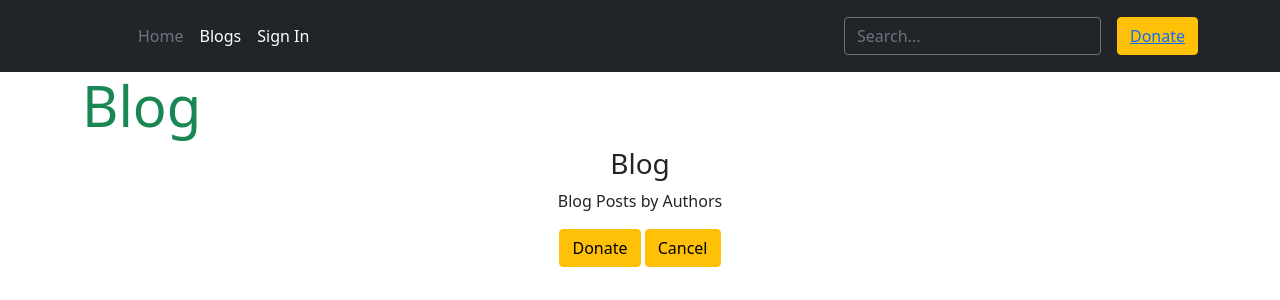
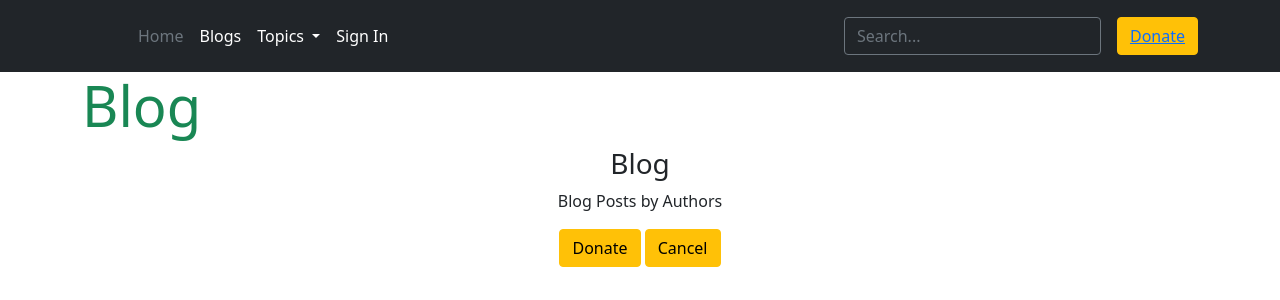
Before and after one commit to NgiapPuoyKoh/django-blogchat-tech, a Django app: page /blog/ in a window 1280 px wide. Shown: the top 300 px of the page. Run offline with Django 3.2, Linux system fonts and the light colour scheme; tables that the repository leaves empty hold one stand-in row (values such as "Sample post"); some libraries are stand-ins or nearby versions.

Commit message:
Add dynamic topic_list drop-down menu nav link to Navbar

```diff
--- a/templates/base.html
+++ b/templates/base.html
@@ -34,7 +34,6 @@
     {% endblock %}
 
     {% block corejs %}
-      <script src="https://cdn.jsdelivr.net/npm/@popperjs/core@2.9.2/dist/umd/popper.min.js" integrity="sha384-IQsoLXl5PILFhosVNubq5LC7Qb9DXgDA9i+tQ8Zj3iwWAwPtgFTxbJ8NT4GN1R8p" crossorigin="anonymous"></script>
       <script src="https://cdn.jsdelivr.net/npm/bootstrap@5.0.1/dist/js/bootstrap.min.js" integrity="sha384-Atwg2Pkwv9vp0ygtn1JAojH0nYbwNJLPhwyoVbhoPwBhjQPR5VtM2+xf0Uwh9KtT" crossorigin="anonymous"></script>
       <script src="https://js.stripe.com/v3/"></script>
     {% endblock%}
@@ -85,6 +84,18 @@
           <ul class="nav col-12 col-lg-auto me-lg-auto mb-2 justify-content-center mb-md-0">
             <li><a href="{% url 'home' %}" class="nav-link px-2 text-secondary">Home</a></li>
             <li><a href="{% url 'posts' %}" class="nav-link px-2 text-white">Blogs</a></li>
+            <li class="nav-item dropdown">
+              <a class="nav-link dropdown-toggle px-2 text-white" href="#" id="navbarDarkDropdownMenuLink" role="button" data-bs-toggle="dropdown" aria-expanded="false">
+                Topics
+              </a>
+              <div class="dropdown-menu dropdown-menu-dark" aria-labelledby="navbarDarkDropdownMenuLink">
+                {% for topic in topic_list %}
+                  <a href="/blog/topic/{{ topic.name }}/" class="dropdown-item">
+                  {{ topic.name|title }}
+                  </a>
+                {% endfor %}
+              </div>
+            </li>
             {% comment %} <li><a href="{% url 'blog' %}" class="nav-link px-2 text-white">Blog</a></li> {% endcomment %}
             {% if request.user.is_authenticated %}
               <li><a href="{% url 'post-create' %}" class="nav-link px-2 text-white">Create Post</a></li>
@@ -128,6 +139,7 @@
     {% block postloadjs %}
     {% endblock %}
 
+  <script src="https://cdn.jsdelivr.net/npm/@popperjs/core@2.9.2/dist/umd/popper.min.js" integrity="sha384-IQsoLXl5PILFhosVNubq5LC7Qb9DXgDA9i+tQ8Zj3iwWAwPtgFTxbJ8NT4GN1R8p" crossorigin="anonymous"></script>
   <script src="https://cdn.jsdelivr.net/npm/bootstrap@5.0.2/dist/js/bootstrap.bundle.min.js" integrity="sha384-MrcW6ZMFYlzcLA8Nl+NtUVF0sA7MsXsP1UyJoMp4YLEuNSfAP+JcXn/tWtIaxVXM" crossorigin="anonymous"></script>
   </body>
 </html>
```
